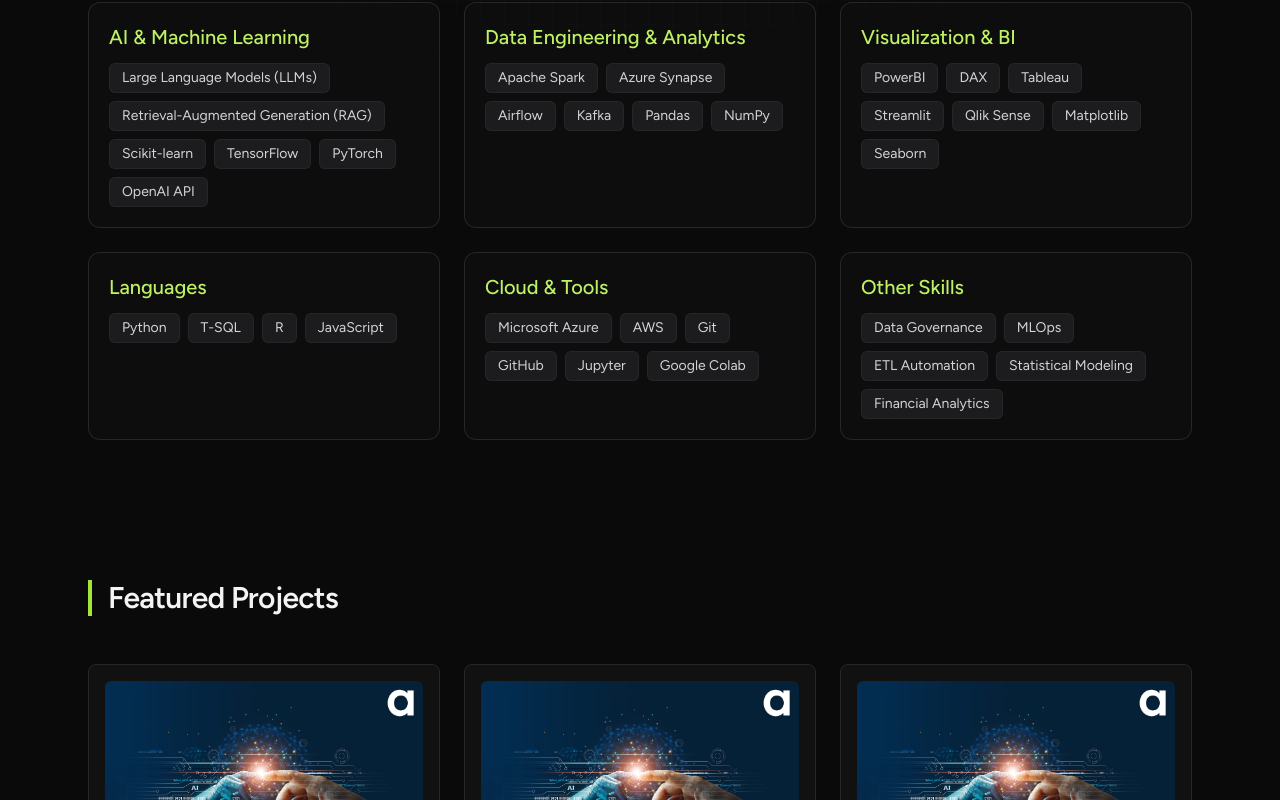
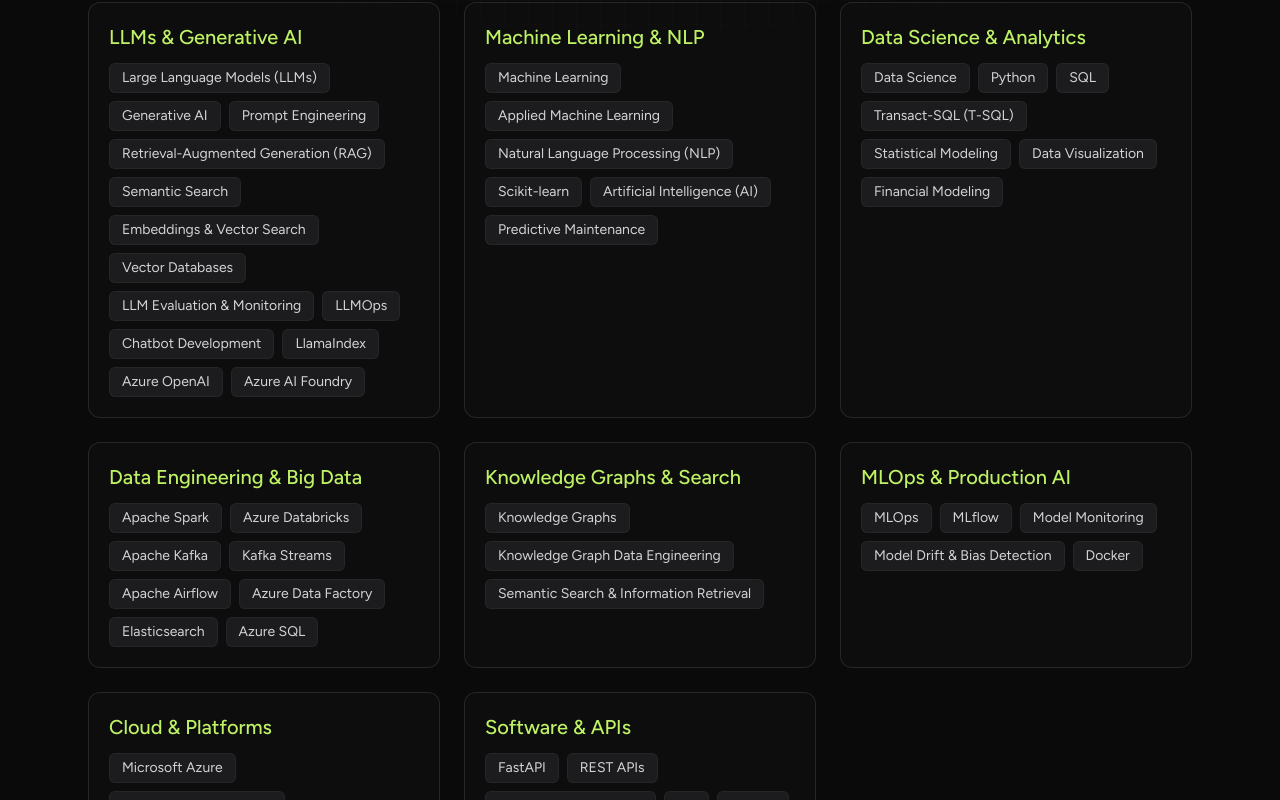
Before and after one commit to victorjohnsonk/victorjohnson.github.io, a Next.js app: page / in a window 1280 px wide. Shown: the part 720-1520 px from the top of the page. Built offline with nearby package versions, Linux system fonts and the light colour scheme.

Commit message:
Update skills categories and items in Skills component

```diff
--- a/src/components/Skills.jsx
+++ b/src/components/Skills.jsx
@@ -5,66 +5,98 @@ import { motion } from 'framer-motion';
 
 const Skills = () => {
   const skills = [
-
   {
-      category: 'AI & Machine Learning',
+    category: 'LLMs & Generative AI',
     items: [
       'Large Language Models (LLMs)',
+      'Generative AI',
+      'Prompt Engineering',
       'Retrieval-Augmented Generation (RAG)',
-        'Scikit-learn',
-        'TensorFlow',
-        'PyTorch',
-        'OpenAI API',
+      'Semantic Search',
+      'Embeddings & Vector Search',
+      'Vector Databases',
+      'LLM Evaluation & Monitoring',
+      'LLMOps',
+      'Chatbot Development',
+      'LlamaIndex',
+      'Azure OpenAI',
+      'Azure AI Foundry',
     ],
   },
   {
-      category: 'Data Engineering & Analytics',
+    category: 'Machine Learning & NLP',
     items: [
-        'Apache Spark',
-        'Azure Synapse',
-        'Airflow',
-        'Kafka',
-        'Pandas',
-        'NumPy',
+      'Machine Learning',
+      'Applied Machine Learning',
+      'Natural Language Processing (NLP)',
+      'Scikit-learn',
+      'Artificial Intelligence (AI)',
+      'Predictive Maintenance',
     ],
   },
   {
-      category: 'Visualization & BI',
+    category: 'Data Science & Analytics',
     items: [
-        'PowerBI',
-        'DAX',
-        'Tableau',
-        'Streamlit',
-        'Qlik Sense',
-        'Matplotlib',
-        'Seaborn',
-      ],
-    },{
-      category: 'Languages',
-      items: ['Python', 'T-SQL', 'R', 'JavaScript'],
-    },
-    {
-      category: 'Cloud & Tools',
-      items: [
-        'Microsoft Azure',
-        'AWS',
-        'Git',
-        'GitHub',
-        'Jupyter',
-        'Google Colab',
+      'Data Science',
+      'Python',
+      'SQL',
+      'Transact-SQL (T-SQL)',
+      'Statistical Modeling',
+      'Data Visualization',
+      'Financial Modeling',
     ],
   },
   {
-      category: 'Other Skills',
+    category: 'Data Engineering & Big Data',
     items: [
-        'Data Governance',
+      'Apache Spark',
+      'Azure Databricks',
+      'Apache Kafka',
+      'Kafka Streams',
+      'Apache Airflow',
+      'Azure Data Factory',
+      'Elasticsearch',
+      'Azure SQL',
+    ],
+  },
+  {
+    category: 'Knowledge Graphs & Search',
+    items: [
+      'Knowledge Graphs',
+      'Knowledge Graph Data Engineering',
+      'Semantic Search & Information Retrieval',
+    ],
+  },
+  {
+    category: 'MLOps & Production AI',
+    items: [
       'MLOps',
-        'ETL Automation',
-        'Statistical Modeling',
-        'Financial Analytics',
+      'MLflow',
+      'Model Monitoring',
+      'Model Drift & Bias Detection',
+      'Docker',
+    ],
+  },
+  {
+    category: 'Cloud & Platforms',
+    items: [
+      'Microsoft Azure',
+      'Azure Machine Learning',
+      'Oracle Cloud Infrastructure (AI Foundations)',
+    ],
+  },
+  {
+    category: 'Software & APIs',
+    items: [
+      'FastAPI',
+      'REST APIs',
+      'Software Development',
+      'Git',
+      'GitHub',
     ],
   },
 ];
+
 
   return (
     <section
```
Lines whose indentation alone changed are shown as unchanged.
